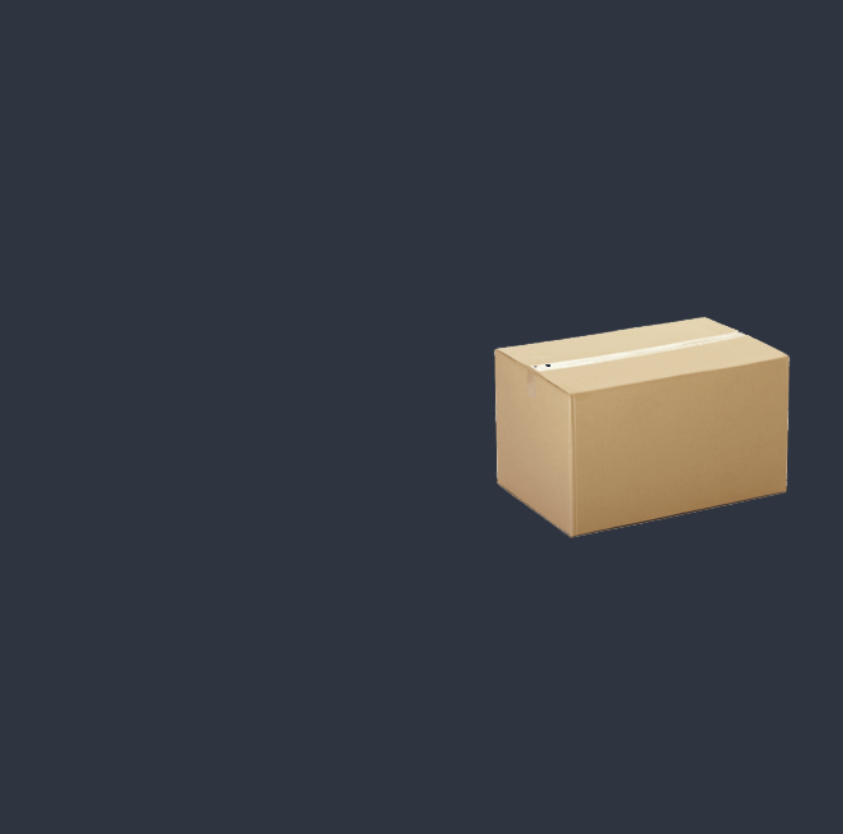
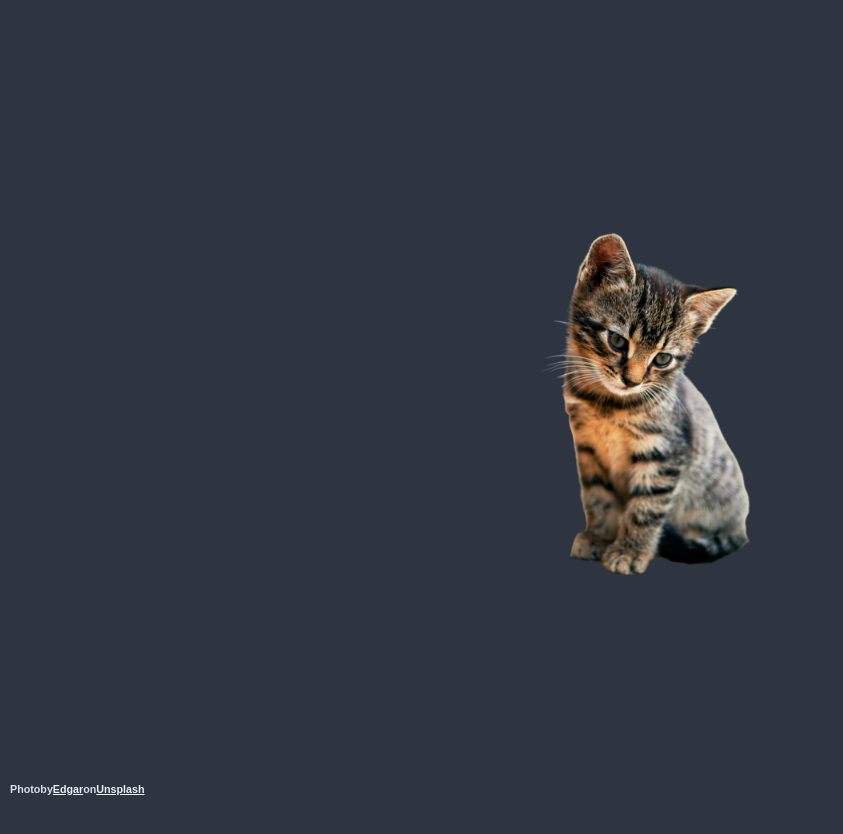
Before and after one commit to cute-catgirl/catbox, a website: page index.html in a window 1280 px wide. Both pictures are taken after a click on the picture 640 px from the left and 421 px from the top of the page. Shown: the whole page, without its empty margins (0-843 px from the left). After the commit the page ends 800 px from the top, so only its background shows below. Drawn offline with nearby package versions, Linux system fonts and the light colour scheme.

Commit message:
It works now.

```diff
--- a/css/main.scss
+++ b/css/main.scss
@@ -1,10 +1,19 @@
 @import "../node_modules/nord/src/sass/nord.scss";
 
-body,html {
-    margin: 0;
-    padding: 0;
-    background-color: $nord0;
-    overflow: hidden;
+body, html {
+  margin: 0;
+  padding: 0;
+  background-color: $nord0;
+  overflow: hidden;
+}
+
+a {
+  color: $nord6;
+}
+
+h6 {
+  word-spacing: -3px;
+  letter-spacing: 0px;
 }
 
 #Container {
@@ -12,7 +21,15 @@ body,html {
   justify-content: center;
   align-items: center;
   height: 100vh;
-  animation: Floating 3s ease-in-out infinite;
+  z-index: -1;
+}
+
+#Credits {
+  color: $nord4;
+  font-family: sans-serif;
+  position: fixed;
+  bottom: -20px;
+  left: 10px;
 }
 
 #Cat {
@@ -21,14 +38,5 @@ body,html {
 }
 
 #Cat:hover {
-  width: 30%;
+  width: 27.5%;
 }
-
-@keyframes Floating {
-  0%, 100% {
-    height: 90vh;
-  }
-  50% {
-    height: 110vh;
-  }
-}
--- a/index.html
+++ b/index.html
@@ -7,9 +7,9 @@
   </head>
   <body>
     <div id="Container">
-      <img id="Cat" src="images/box.png"</img>
-      <h6 id="Credits"></h6>
+      <img id="Cat" src="images/box.png"></img>
     </div>
+    <h6 id="Credits"></h6>
     <script src="https://ajax.googleapis.com/ajax/libs/jquery/3.6.0/jquery.min.js"></script>
     <script src="js/main.js" charset="utf-8"></script>
   </body>
--- a/js/main.js
+++ b/js/main.js
@@ -1,10 +1,32 @@
 var catNum = 0;
+var creditsList = ['Photo by <a href="https://unsplash.com/@e_d_g_a_r?utm_source=unsplash&utm_medium=referral&utm_content=creditCopyText">Edgar</a> on <a href="https://unsplash.com/s/photos/cat?utm_source=unsplash&utm_medium=referral&utm_content=creditCopyText">Unsplash</a>','Photo by <a href="https://unsplash.com/@remino?utm_source=unsplash&utm_medium=referral&utm_content=creditCopyText">Rémi Rémino</a> on <a href="https://unsplash.com/s/photos/cat?utm_source=unsplash&utm_medium=referral&utm_content=creditCopyText">Unsplash</a>','Photo by <a href="https://unsplash.com/@michaelsum1228?utm_source=unsplash&utm_medium=referral&utm_content=creditCopyText">Michael Sum</a> on <a href="https://unsplash.com/s/photos/cat?utm_source=unsplash&utm_medium=referral&utm_content=creditCopyText">Unsplash</a>','Photo by <a href="https://unsplash.com/@mimvafa?utm_source=unsplash&utm_medium=referral&utm_content=creditCopyText">Marzie Vafa</a> on <a href="https://unsplash.com/s/photos/cat?utm_source=unsplash&utm_medium=referral&utm_content=creditCopyText">Unsplash</a>'];
+
+$(function () {
+  animateFloat();
+});
+
 
 $("#Cat").click(function(){
   catNum = getRandomInt(1, 4);
-  $(this).src = "images/cat" + catNum + ".png";
-  console.log("cat")
+  if ($(this).attr('src') == 'images/box.png') {
+    $(this).attr("src","images/cat" + catNum + ".png");
+    $("#Credits").html(creditsList[catNum-1]);
+  }
 });
+
+function animateFloat() {
+  $("#Container").animate({height: '110vh'},1000);
+  $("#Container").animate({height: '90vh'},1000,animateBack);
+}
+
+function animateBack() {
+  if ($('#Cat').attr('src') == 'images/box.png') {
+    animateFloat();
+  }
+  else {
+    $("#Container").animate({height: '100vh'},500);
+  }
+}
 
 function getRandomInt(min, max) {
     min = Math.ceil(min);
```
Also changed, not shown: css/main.css, 1 other file.
